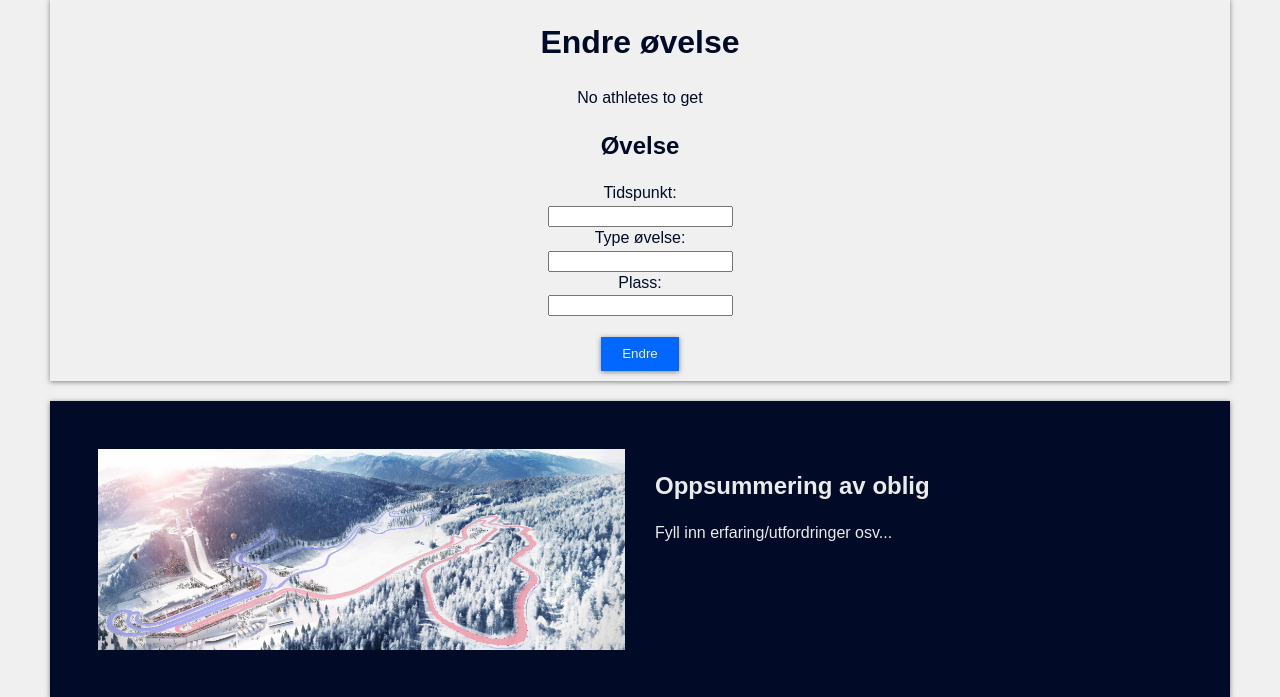
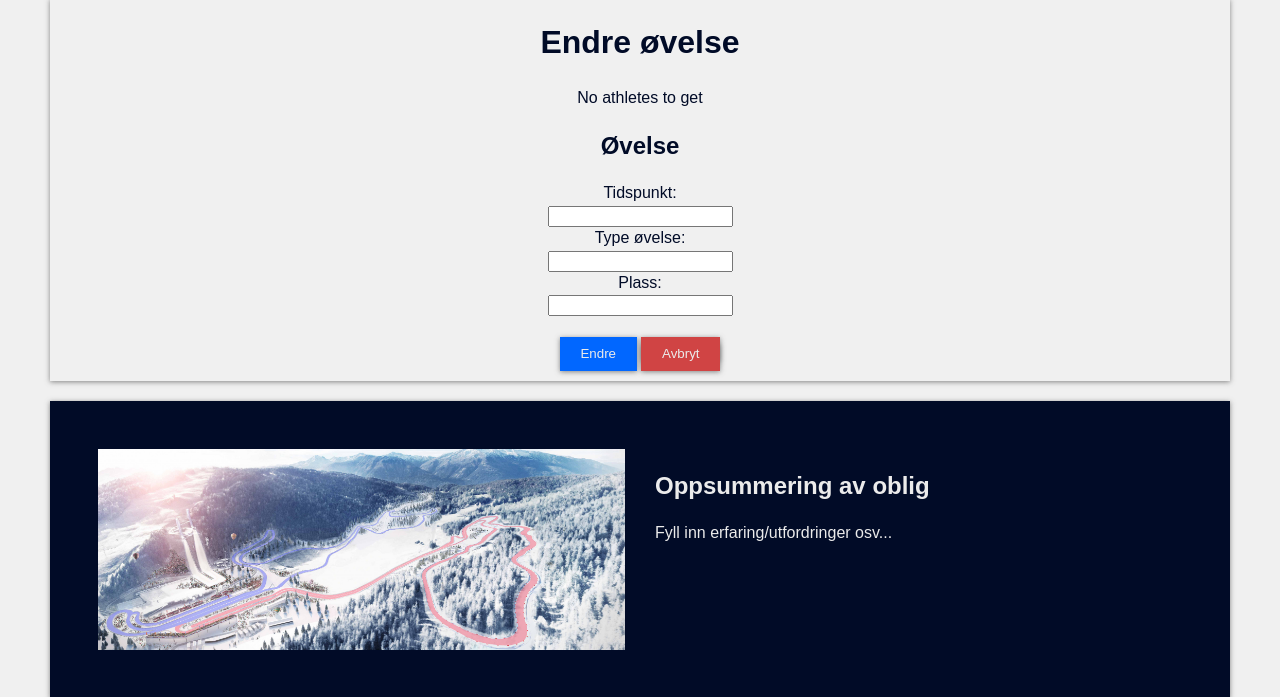
Before and after one commit to Certinax/skivm, a PHP site: page /changecompetition.php in a window 1280 px wide. Shown: the part 547-1244 px from the top of the page. Run offline with PHP 8.4, Linux system fonts and the light colour scheme; the visitor is signed in with stand-in values (Sample User, id 1); data that the repository does not hold is empty.

Commit message:
Oppdatert knapper på alle sider til de forskjellig skjemaene

```diff
--- a/addcompetition.php
+++ b/addcompetition.php
@@ -56,6 +56,7 @@ include('classes/competition.php');
                 Sted:<br />
                 <input type="text" name="place"><br />
                 <button type="submit" class="btn" value="submit" name="submit">Legg til</button>
+                <a href="index.php"><button type="button" class="btn-cancel" value="button" name="button">Avbryt</button></a>
             </form>
 
         </div>
--- a/addspectator.php
+++ b/addspectator.php
@@ -72,6 +72,7 @@ include('classes/person.php');
                 Type billett:<br />
                 <input type="text" name="ticket"><br />
                 <button type="submit" class="btn" value="submit" name="submit">Legg til</button>
+                <a href="index.php"><button type="button" class="btn-cancel" value="button" name="button">Avbryt</button></a>
             </form>
 
         </div>
--- a/changecompetition.php
+++ b/changecompetition.php
@@ -59,6 +59,7 @@ include('getfromdatabase.php');
                         Plass:<br />
                         <input type='text' name='place' value='$comp->Place' /><br />
                         <button name='change' class='btn' value='".$_SESSION['competitionID']."'>Endre</button>
+                        <a href='index.php'><button type='button' class='btn-cancel' value='button' name='button'>Avbryt</button></a>
                     </form>";
                 }
             ?>
--- a/getfromdatabase.php
+++ b/getfromdatabase.php
@@ -253,7 +253,7 @@
                 <td>".$row->Place."</td>
                 <td>
                     <form action='' method='post'>
-                        <button class='btn' name='signoff' value='".$row->Id."'>Meld av</button>
+                        <button class='btn-cancel' name='signoff' value='".$row->Id."'>Meld av</button>
                     </form>
                 </td>
                 ";
```
